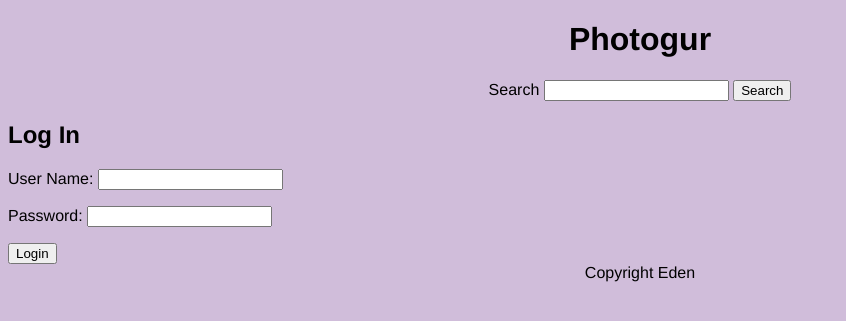
After one commit to EY-X/day19_photogur_part_1, a Django app: page /login/ in a window 1280 px wide. The commit adds this page. Shown: the top 321 px of the page, without its empty margins (0-846 px from the left). Run offline with Django 3.2, Linux system fonts and the light colour scheme.

Commit message:
added login and loggout authentication

```diff
--- /dev/null
+++ b/photogur/forms.py
@@ -0,0 +1,6 @@
+from django.forms import CharField, PasswordInput, Form
+
+
+class LoginForm(Form):
+    username = CharField(label="User Name", max_length=64)
+    password = CharField(widget=PasswordInput())
--- a/photogur/settings.py
+++ b/photogur/settings.py
@@ -119,3 +119,4 @@ USE_TZ = True
 # https://docs.djangoproject.com/en/2.2/howto/static-files/
 
 STATIC_URL = '/static/'
+LOGIN_URL = 'login'
--- a/photogur/static/css/main.css
+++ b/photogur/static/css/main.css
@@ -11,10 +11,7 @@ header {
     text-align: center;
 }
 
-ul {
 
-
-}
 
 footer {
     text-align: center;
--- /dev/null
+++ b/photogur/templates/login.html
@@ -0,0 +1,9 @@
+{% extends 'base.html' %}
+{% block content %}
+<h2>Log In</h2>
+<form action="{% url 'login' %}" method='POST'>
+    {% csrf_token %}
+    {{ form.as_p }}
+    <input type="submit" value="Login">
+</form>
+{% endblock %}
--- a/photogur/templates/picture.html
+++ b/photogur/templates/picture.html
@@ -13,7 +13,7 @@
                 {{comment.name}}
                 {{comment.message}}
                 {{comment.created_at}}
-            </li>
+            </li>code <div class=""></div>
         {% endfor %}
     </ul>
     <form action="{% url 'create_comment' %}" method="POST">
--- a/photogur/urls.py
+++ b/photogur/urls.py
@@ -4,8 +4,11 @@ from photogur import views
 
 urlpatterns = [
     path('admin/', admin.site.urls),
+    path('', views.root),
     path('pictures/', views.pictures_view),
     path('pictures/<int:id>', views.picture_show, name='picture_details'),
     path('search/', views.picture_search, name='picture_search'),
     path('comments/new', views.create_comment, name='create_comment'),
+    path('login/', views.login_view, name="login"),
+    path('logout/', views.logout_view, name="logout"),
 ]
--- a/photogur/views.py
+++ b/photogur/views.py
@@ -1,13 +1,51 @@
 from django.http import HttpResponse, HttpResponseRedirect
 from django.shortcuts import render
 from photogur.models import *
+from django.contrib.auth.forms import UserCreationForm
+from django.contrib.auth.decorators import login_required
+from django.contrib.auth import login, logout, authenticate
+from photogur.forms import LoginForm
+
+from photogur.forms import LoginForm
+
+def login_view(request):
+    if request.method == 'POST':
+        form = LoginForm(request.POST)
+        if form.is_valid():
+            username = form.cleaned_data['username']
+            pw = form.cleaned_data['password']
+            user = authenticate(username=username, password=pw)
+            if user is not None:
+                login(request, user)
+                return HttpResponseRedirect('/pictures')
+            else:
+                form.add_error('username', 'Login failed')
+    else:
+        form = LoginForm()
+
+    return render(request, 'login.html', {
+        'form': form
+    })
+
+
+def logout_view(request):
+    logout(request)
+    return HttpResponseRedirect('/pictures')
+
+
+@login_required
+def function_name(request):
+    pass
+
+
+def root(request):
+    return HttpResponseRedirect('pictures')
 
 def pictures_view(request):
     context = {
         'pictures': Picture.objects.all(),
         'comments': Comment.objects.all(),
     }
-
 
     response = render(request, 'pictures.html', context)
     return HttpResponse(response)
@@ -21,7 +59,7 @@ def picture_show(request, id):
 
 def picture_search(request):
     query = request.GET['query']
-    search_results = Picture.objects.filter(artist=query)
+    search_results = Picture.objects.filter(artist__contains=query) or Picture.objects.filter(title__contains=query) or Picture.objects.filter(url__contains=query)
     context = {'pictures': search_results, 'query': query}
 
     response = render(request, 'search.html', context)
@@ -35,5 +73,5 @@ def create_comment(request):
     new_comment = Comment(name=name, message=message, picture=picture_id)
     new_comment.save()
     context = {'picture': picture_id}
+
     return render(request,'picture.html', context)
-    # return HttpResponseRedirect(f'/pictures/{picture}')
```
Also changed, not shown: db.sqlite3.
